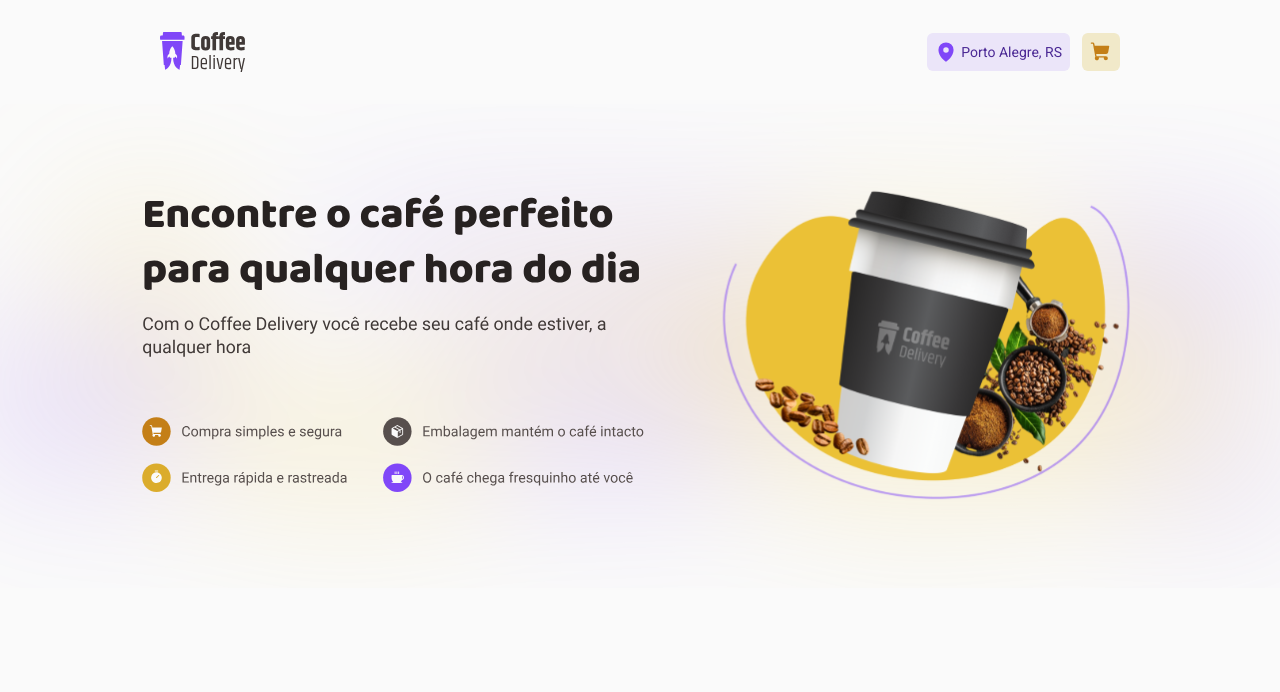
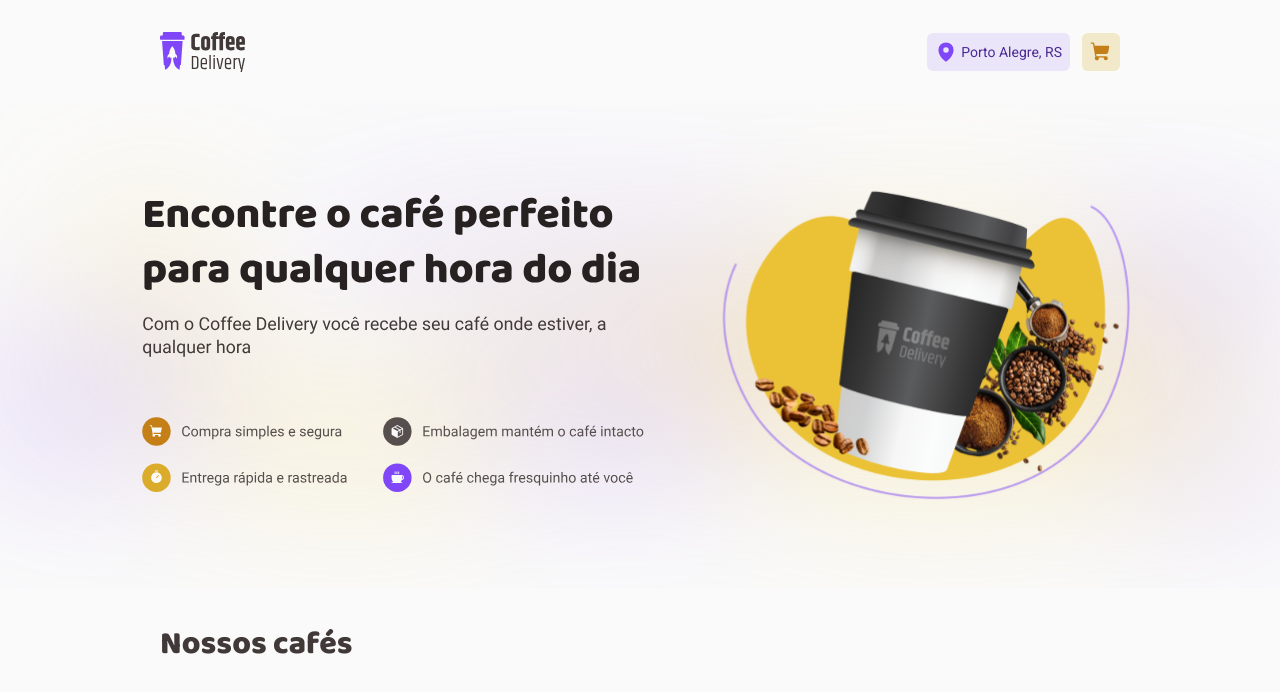
Before and after one commit to MartinGBB/coffee-delivery, a React (Vite) app: page / in a window 1280 px wide. Shown: the top 692 px of the page. Built offline with nearby package versions, Linux system fonts and the light colour scheme.

Commit message:
style: ajusta imagem do banner

```diff
--- a/src/pages/Home/index.tsx
+++ b/src/pages/Home/index.tsx
@@ -1,10 +1,11 @@
 import banner from '../../assets/banner.svg'
-import { BannerImg } from './styles'
+import { BannerImg, HomeContainer } from './styles'
 
 export function Home() {
   return (
-    <div>
+    <HomeContainer>
       <BannerImg src={banner} alt="" />
-    </div>
+      <h1>Nossos cafés</h1>
+    </HomeContainer>
   )
 }
--- a/src/pages/Home/styles.ts
+++ b/src/pages/Home/styles.ts
@@ -1,8 +1,15 @@
 import styled from 'styled-components'
 
 export const BannerImg = styled.img`
-  position: absolute;
-  left: 0;
-  right: 0;
-  width: 100%;
+  width: 100vw;
+  margin: auto -10rem;
 `
+export const HomeContainer = styled.div`
+  h1 {
+    margin-top: 2rem;
+    margin-bottom: 2.125rem;
+    color: ${({ theme }) => theme['base-subtitle']};
+    font-weight: 800;
+    font-size: 2rem;
+  }
+`
```
